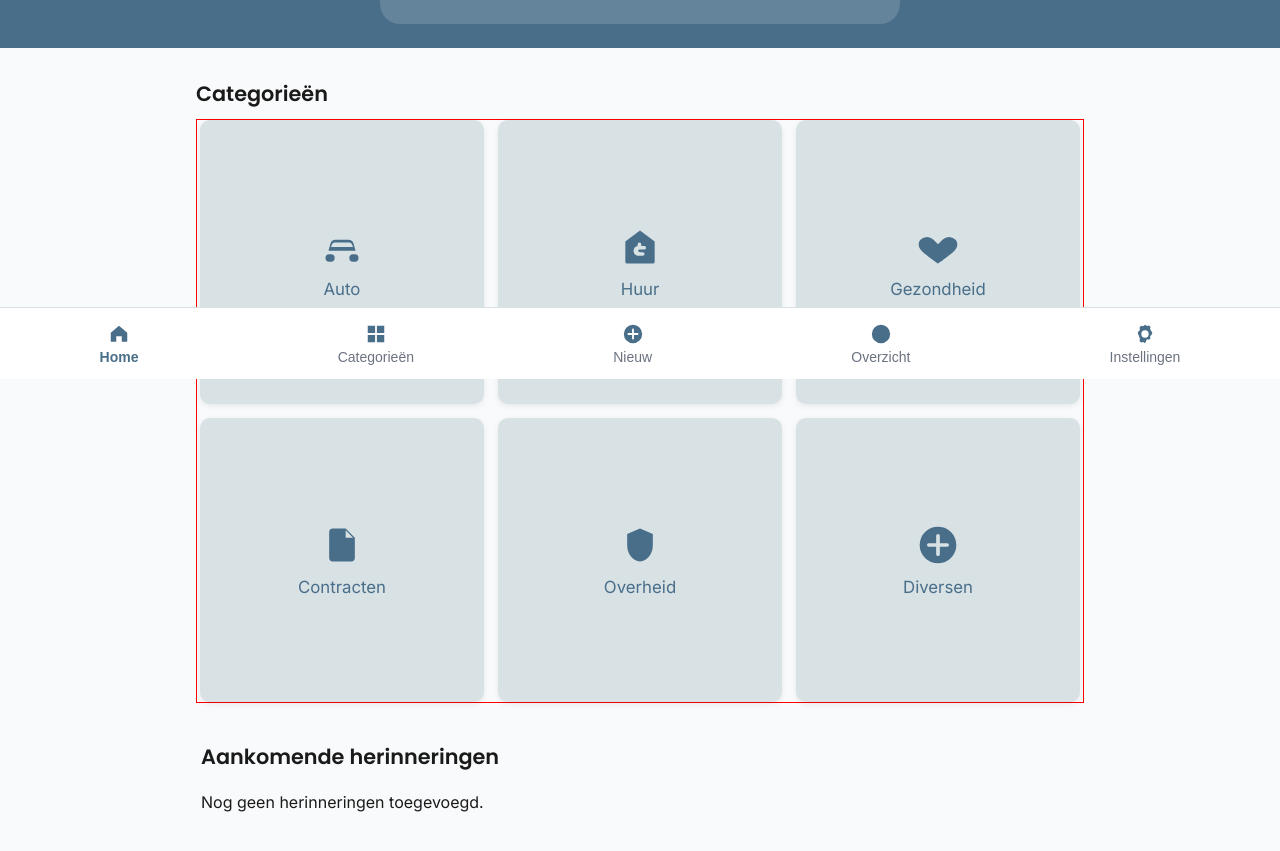
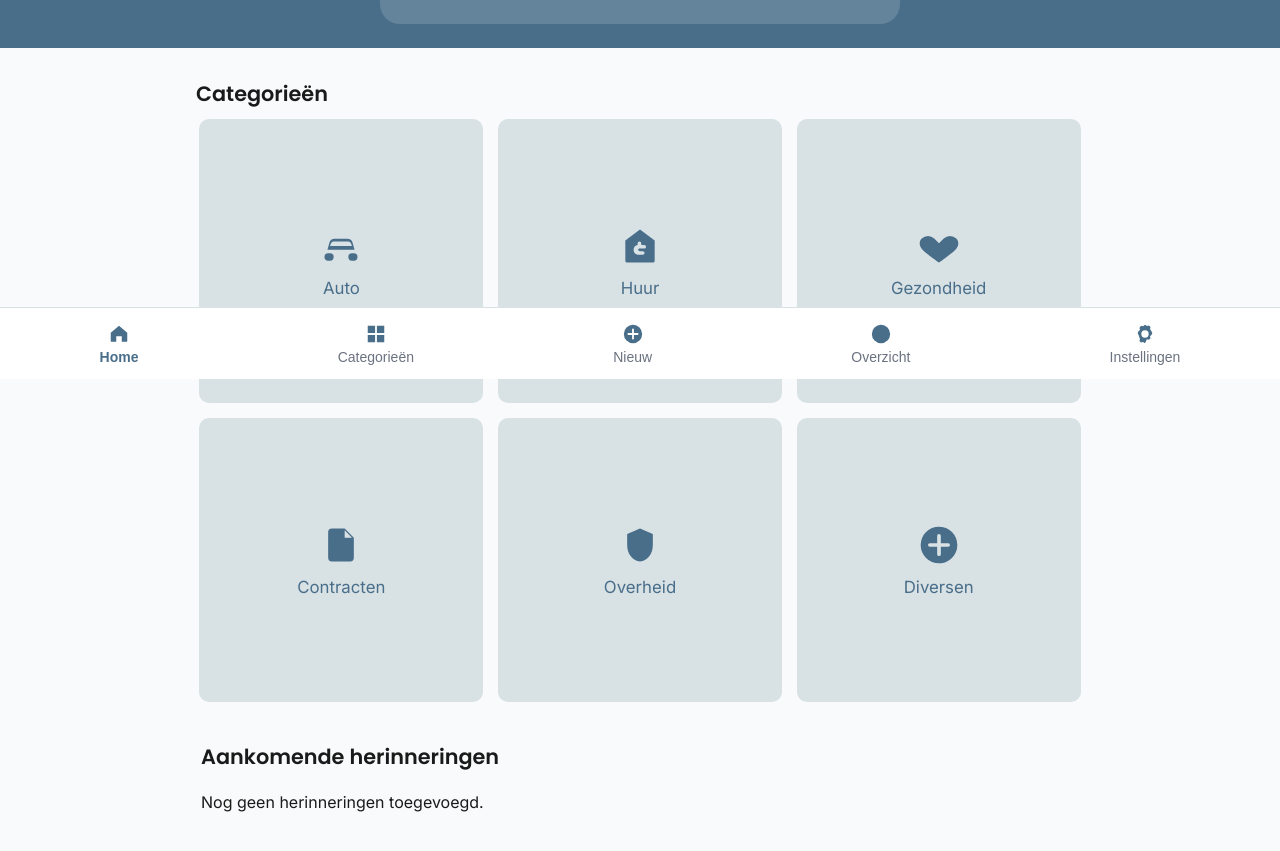
Before and after one commit to harrolds/temio, a React (Vite) app: page / in a window 1280 px wide. Shown: the part 421-1272 px from the top of the page. Built offline with nearby package versions, Linux system fonts and the light colour scheme.

Commit message:
Update styles.extra.css

```diff
--- a/src/styles.extra.css
+++ b/src/styles.extra.css
@@ -541,7 +541,6 @@ h3.section-title {
   max-width: 100%;
   box-sizing: border-box;
   padding-inline: 0.2rem;
-  border:1px solid red;
 }
 
 @media (max-width: 340px) {
@@ -561,7 +560,7 @@ h3.section-title {
   background: var(--tile-bg);
   color: var(--tile-fg);
   text-decoration: none;
-  box-shadow: var(--shadow-md);
+  /* box-shadow: var(--shadow-md); */
   transition: transform 0.15s ease, box-shadow 0.15s ease;
   display: flex;
   flex-direction: column;
```
